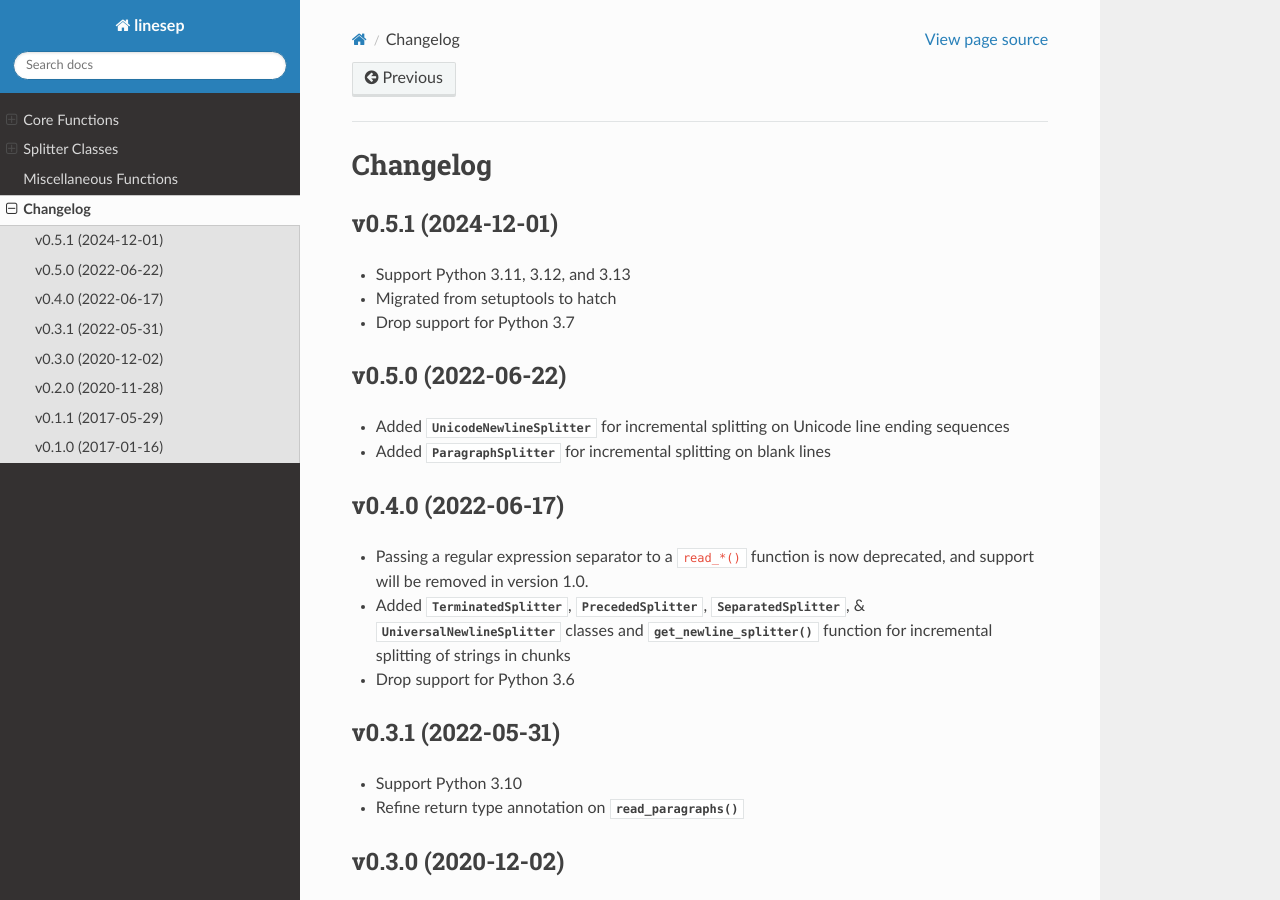
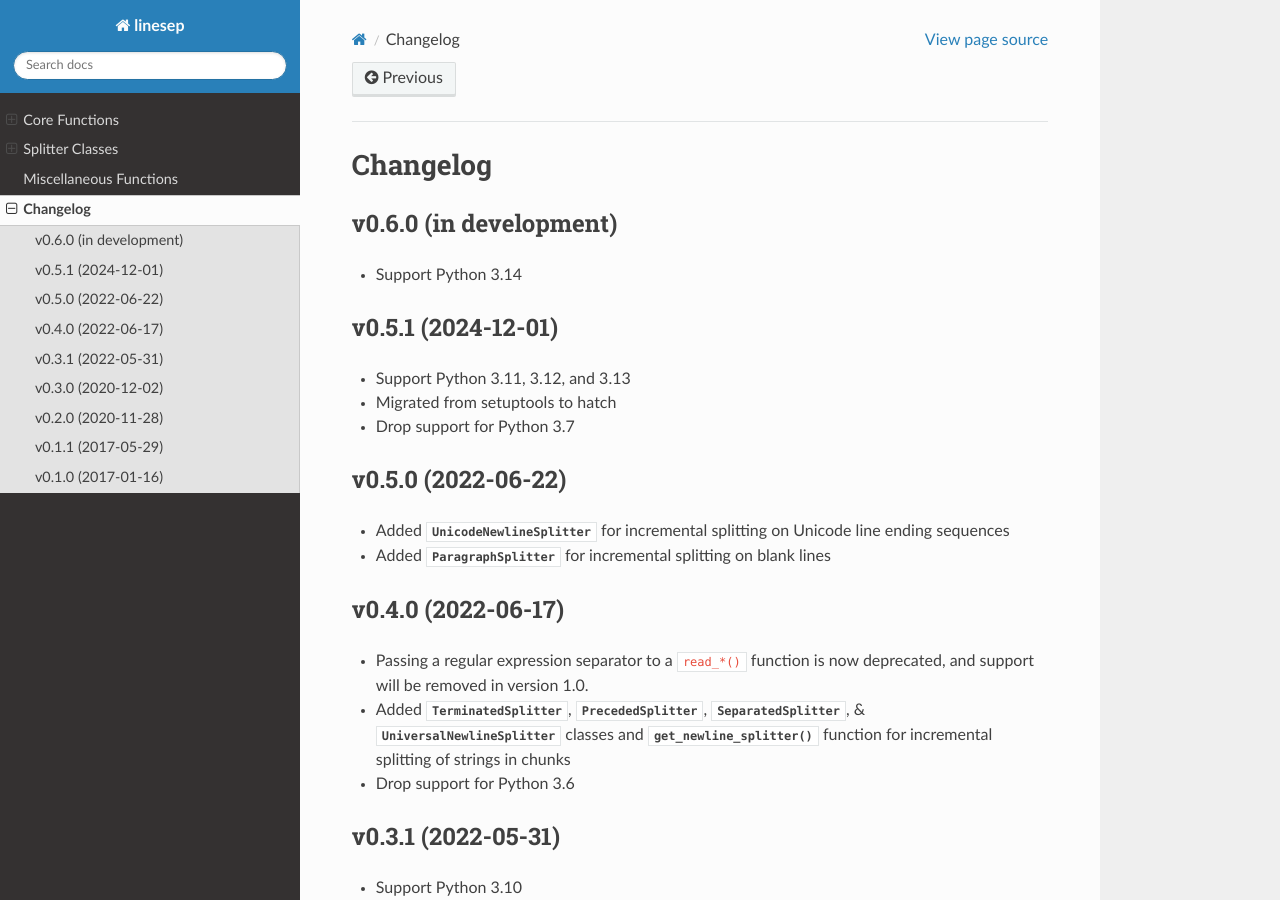
Before and after one commit to jwodder/linesep, a Sphinx documentation site: the page built from docs/changelog.rst, in a window 1280 px wide and 900 px high. Built offline with Sphinx 7.4.7 and the Read the Docs theme 3.1.0, drawn with Linux system fonts in a browser that asks for light colours.

Commit message:
Test against Python 3.14

```diff
--- a/CHANGELOG.md
+++ b/CHANGELOG.md
@@ -1,3 +1,7 @@
+v0.6.0 (in development)
+-----------------------
+- Support Python 3.14
+
 v0.5.1 (2024-12-01)
 -------------------
 - Support Python 3.11, 3.12, and 3.13
--- a/docs/changelog.rst
+++ b/docs/changelog.rst
@@ -2,6 +2,10 @@
 
 Changelog
 =========
+
+v0.6.0 (in development)
+-----------------------
+- Support Python 3.14
 
 v0.5.1 (2024-12-01)
 -------------------
--- a/pyproject.toml
+++ b/pyproject.toml
@@ -33,6 +33,7 @@
     "Programming Language :: Python :: 3.11",
     "Programming Language :: Python :: 3.12",
     "Programming Language :: Python :: 3.13",
+    "Programming Language :: Python :: 3.14",
     "Programming Language :: Python :: Implementation :: CPython",
     "Programming Language :: Python :: Implementation :: PyPy",
     "Intended Audience :: Developers",
--- a/src/linesep/__init__.py
+++ b/src/linesep/__init__.py
@@ -9,7 +9,7 @@
 more information.
 """
 
-__version__ = "0.5.1"
+__version__ = "0.6.0.dev1"
 __author__ = "John Thorvald Wodder II"
 __author_email__ = "linesep@varonathe.org"
 __license__ = "MIT"
```
Also changed, not shown: 2 other files.
